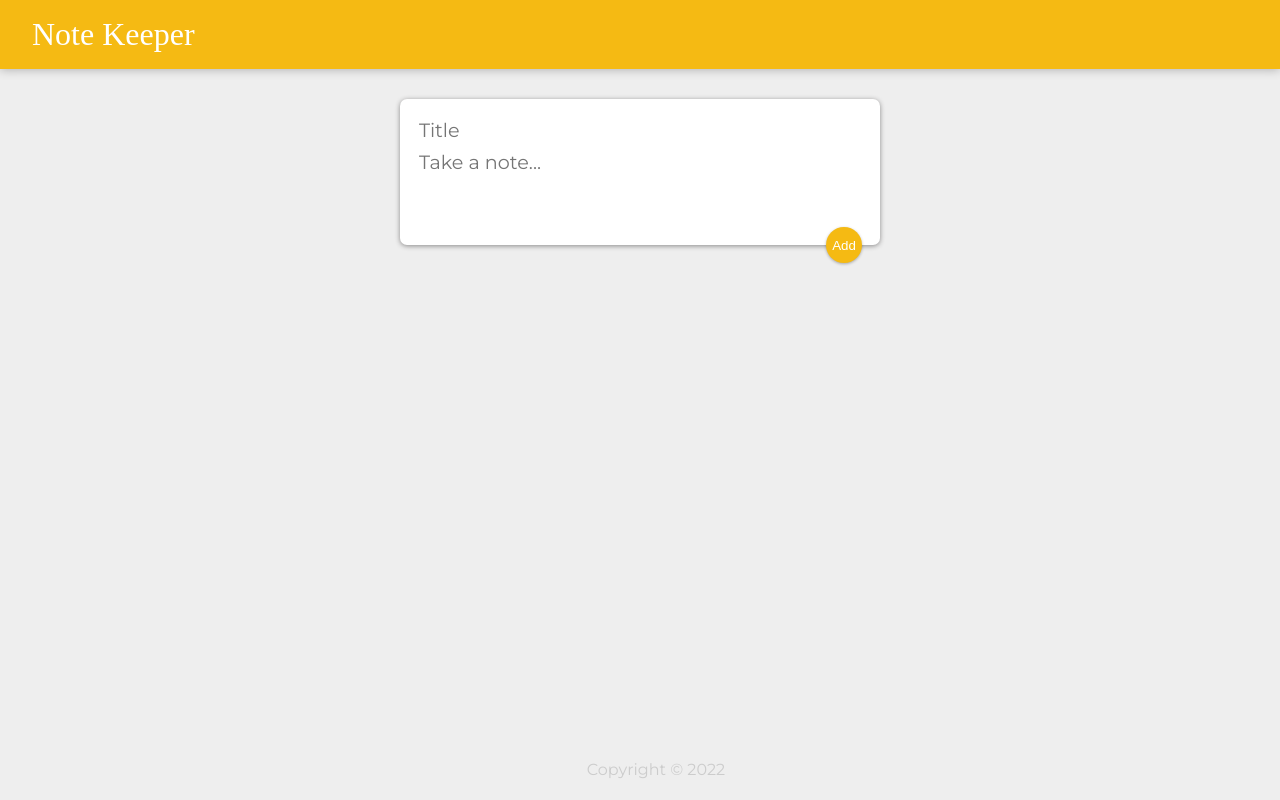
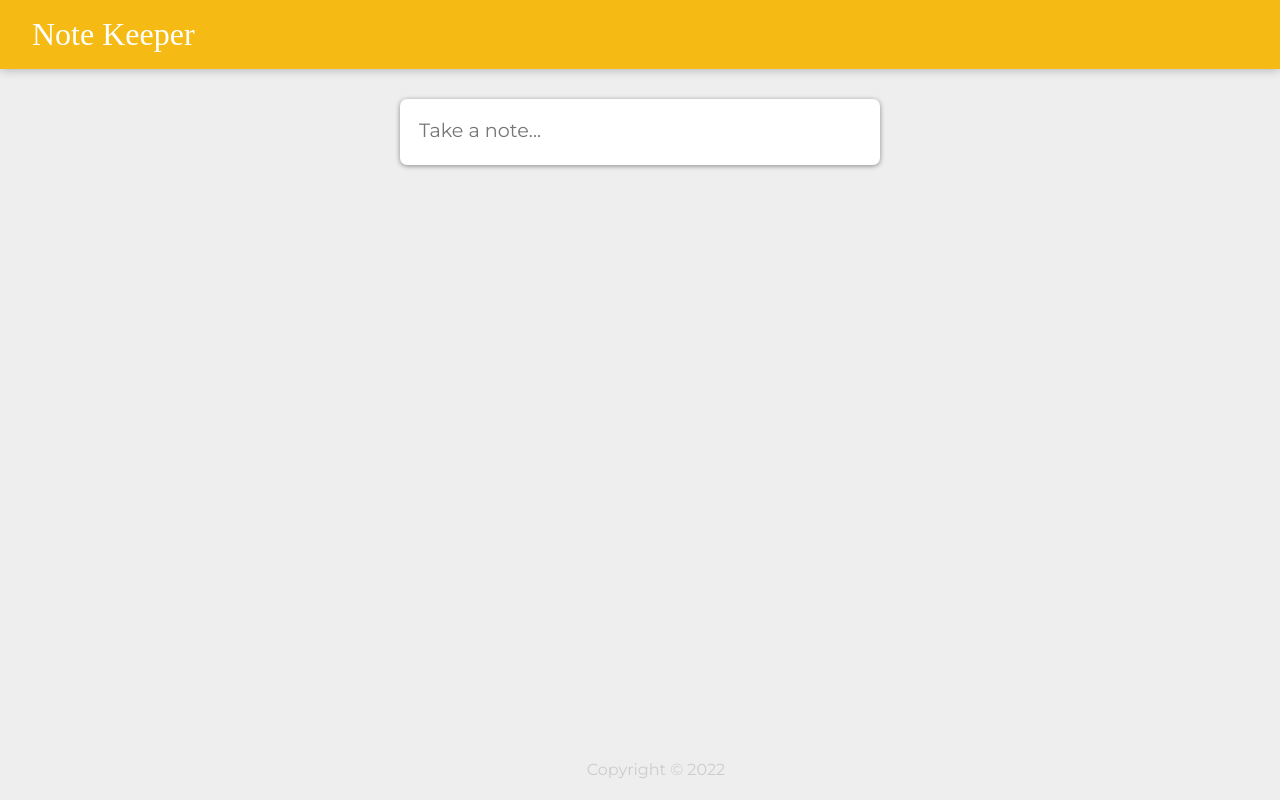
Before and after one commit to KheeForDev/react, a React (Create React App) app: page / in a window 1280 px wide. Built offline with nearby package versions, Linux system fonts and the light colour scheme; a web font is replaced by a local one.

Commit message:
UPD: Auto format and condition to render add note UI.

```diff
--- a/src/components/AddNote.js
+++ b/src/components/AddNote.js
@@ -1,6 +1,7 @@
 import React, { useState } from "react";
 
 function AddNote(props) {
+    const [isExpanded, setIsExpanded] = useState(false);
     const [note, setNote] = useState({
         title: "",
         content: ""
@@ -8,22 +9,27 @@ function AddNote(props) {
 
     const handleChange = (e) => {
         const { name, value } = e.target;
-        setNote(prevState => ({...prevState, [name]: value }));
+        setNote(prevState => ({ ...prevState, [name]: value }));
+    }
+
+    const expand = () => {
+        setIsExpanded(true);
     }
 
     return (
         <div>
             <form>
-                <input name="title" placeholder="Title" onChange={handleChange} value={note.title} />
-                <textarea name="content" placeholder="Take a note..." rows="3" onChange={handleChange} value={note.content} />
-                <button onClick={(e) => {
+                {isExpanded && <input name="title" placeholder="Title" onChange={handleChange} value={note.title} />}
+                <textarea name="content" placeholder="Take a note..." rows={isExpanded ? 3 : 1} onClick={expand} onChange={handleChange} value={note.content} />
+                {isExpanded && <button onClick={(e) => {
                     e.preventDefault();
                     props.onAdd(note);
                     setNote({
                         title: "",
                         content: ""
                     })
-                }}>Add</button>
+                    setIsExpanded(false);
+                }}>Add</button>}
             </form>
         </div>
     );
```
Also changed, not shown: public/style.css (+7 -0 lines), src/components/App.js (line endings or trailing spaces).
